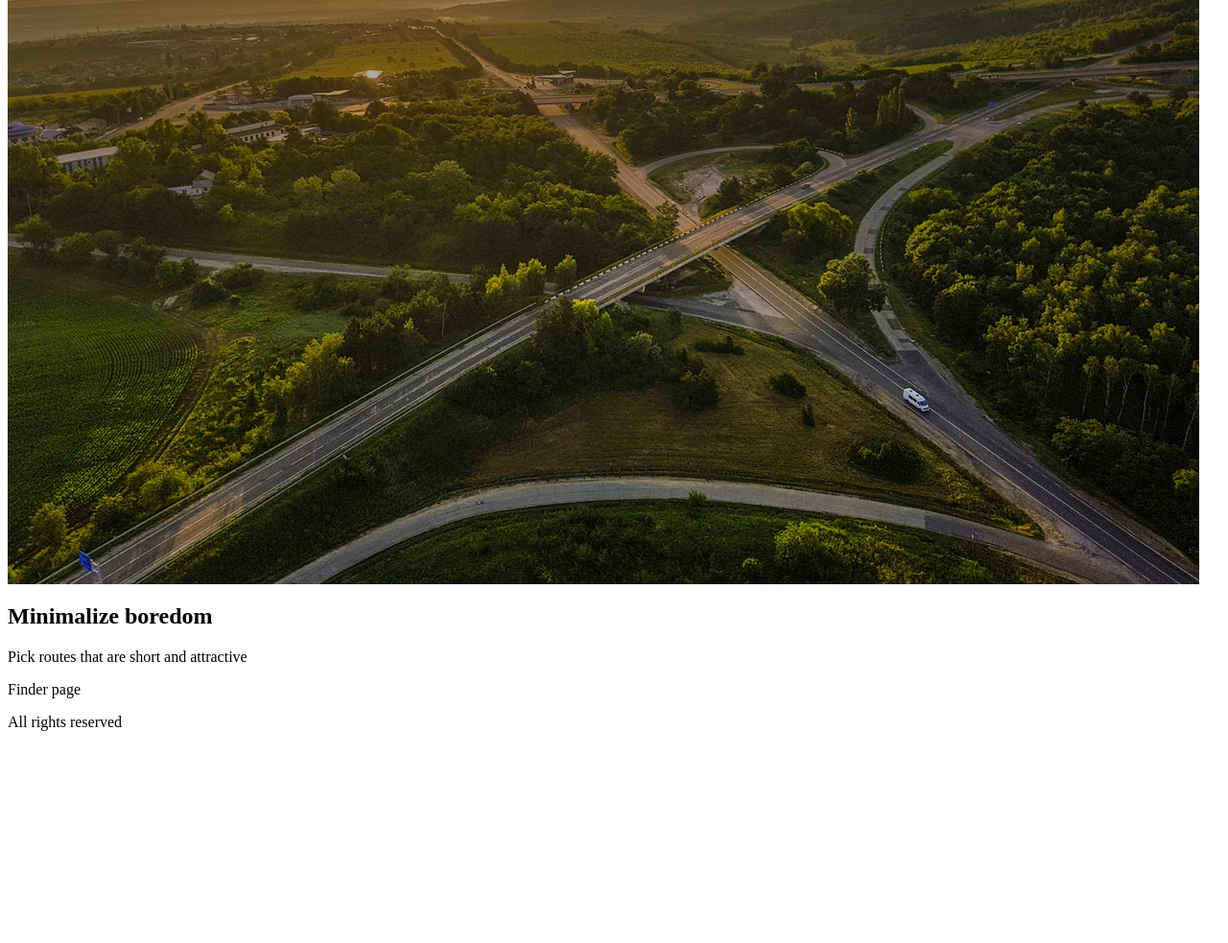
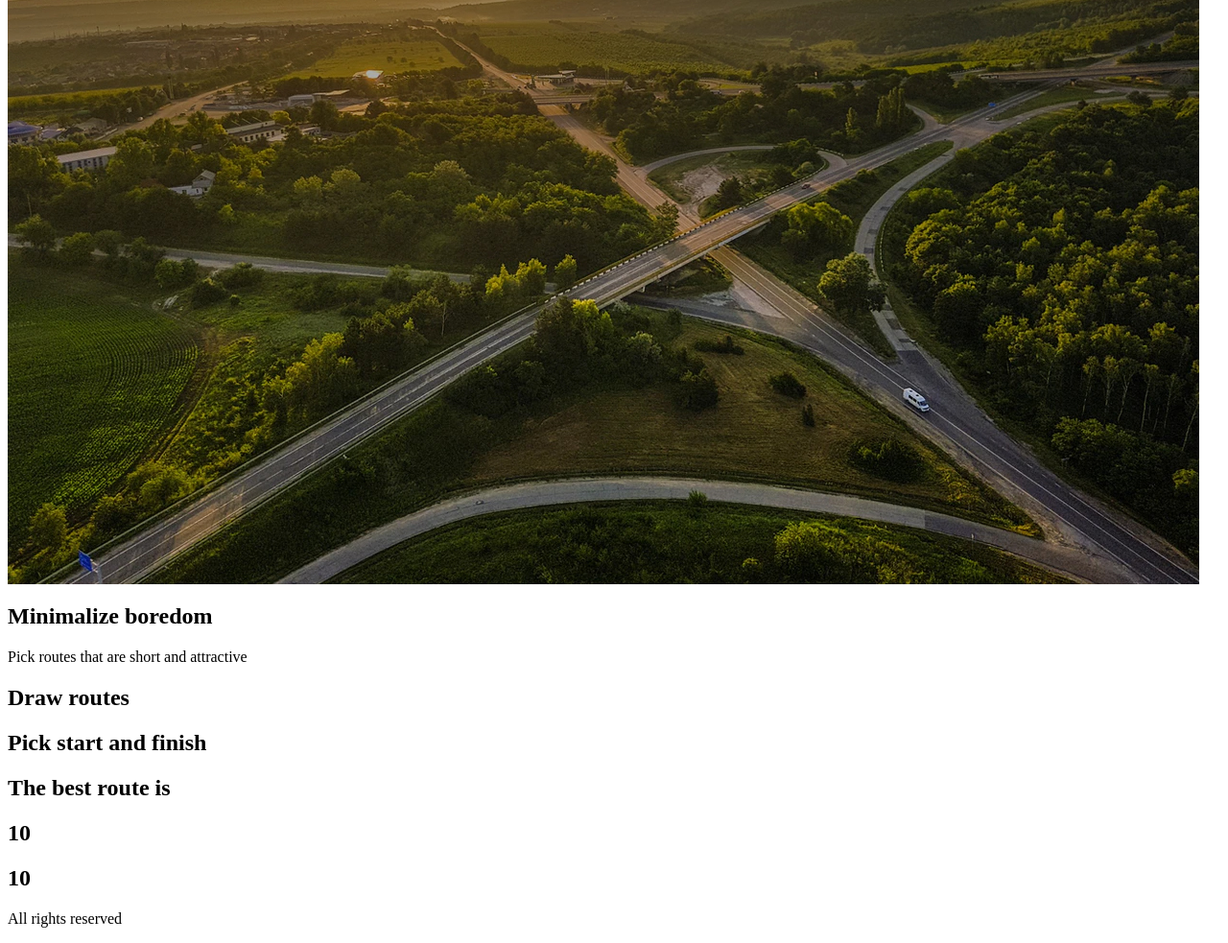
Before and after one commit to evacu8/path-finder, a website with bundled scripts: page src/index.html in a window 1280 px wide. Shown: the part 828-1811 px from the top of the page at 96% size. Before the commit the page ends 1606 px from the top, so only its background shows below. Built offline with nearby package versions, Linux system fonts and the light colour scheme.

Commit message:
Add finder template

```diff
--- a/package.json
+++ b/package.json
@@ -48,10 +48,11 @@
         "stylelint-scss": "^3.5.4"
     },
     "dependencies": {
+        "handlebars": "^4.7.7",
         "json-server": "^0.17.0",
         "rangeslider-pure": "^0.4.11"
     },
     "engines": {
         "node": "17.x"
     }
-      }
+}
--- a/src/index.html
+++ b/src/index.html
@@ -50,7 +50,12 @@
       </section>
       <section id="finder">
         <div id="finder-wrapper" class="finder-wrapper">
-          <div>Finder page</div>
+          <div class="finder-header">
+            <h2 class="grid-header">Draw routes</h2>
+            <h2 class="grid-header">Pick start and finish</h2>
+            <h2 class="grid-header">The best route is</h2>
+          </div>
+          <div class="grid-wrapper"></div>
         </div>
       </section>
     </div>
@@ -58,6 +63,15 @@
       <p>All rights reserved</p>
     </div>
   </div>
+
+  <script id="template-finder-grid" type="text/x-handlebars-template">
+    <div class="grid-box">
+      <h1>{{ rowsNumber }}</h1>
+      <h1>{{ columnsNumber }}</h1>
+    </div>
+  </script>
+
+  <script src="https://cdnjs.cloudflare.com/ajax/libs/handlebars.js/4.7.7/handlebars.min.js"></script>
   <script src="js/app.js" type="module"></script>
 
 </body>
--- a/src/js/components/Finder.js
+++ b/src/js/components/Finder.js
@@ -1,23 +1,51 @@
+import { select, settings, templates } from '../settings.js';
+// import utils from '../utils.js';
+
 class Finder {
   constructor() {
     const thisFinder = this;
+    thisFinder.rowsNumber = settings.finderGrid.rows,
+    thisFinder.columnsNumber = settings.finderGrid.columns,
+    thisFinder.gridWrapper = document.querySelector(select.containerOf.grid),
+    thisFinder.headers = document.querySelectorAll(select.DOMelement.gridHeader),
 
+    thisFinder.drawGrid();
     thisFinder.render();
-    thisFinder.getElements();
+    thisFinder.activeHeader();
     thisFinder.initActions();
   }
 
   render() {
-    const thisBooksList = this;
+    const thisFinder = this;
 
-  }
-  getElements() {
-    const thisBooksList = this;
+    const data = {
+      rowsNumber: thisFinder.rowsNumber,
+      columnsNumber: thisFinder.columnsNumber,
+    };
+
+    const generatedHTML = templates.finderGrid;
+
+    thisFinder.gridWrapper.innerHTML = generatedHTML(data);
+    console.log(generatedHTML(data));
 
   }
 
+  drawGrid() {
+    // const thisFinder = this;
+
+    /* draw 'columnsNumber' cells for each of 'rowsNumber' rows */
+
+  }
+
+  activeHeader() {
+    const thisFinder = this;
+
+    /* add class active to header assigned to step */
+    console.log(thisFinder.headers);
+  }
+
   initActions() {
-    const thisBooksList = this;
+    // const thisFinder = this;
 
   }
 }
--- a/src/js/settings.js
+++ b/src/js/settings.js
@@ -1,10 +1,20 @@
 export const select = {
+  templateOf: {
+    finderGrid: '#template-finder-grid',
+  },
 
   containerOf: {
     pages: '#pages',
     about: '.about-wrapper',
     finder: '.finder-wrapper',
+    grid: '.grid-wrapper',
   },
+
+  DOMelement: {
+    gridHeader: '.grid-header',
+  },
+
+
   all: {
 
   },
@@ -26,8 +36,13 @@ export const classNames = {
   }
 };
 
+export const templates= {
+  finderGrid: Handlebars.compile(document.querySelector(select.templateOf.finderGrid).innerHTML),
+};
+
 export const settings = {
-  xxx: {
-
+  finderGrid: {
+    rows: 10,
+    columns: 10,
   },
 };
```
Also changed, not shown: .eslintrc.json, 1 other file.
